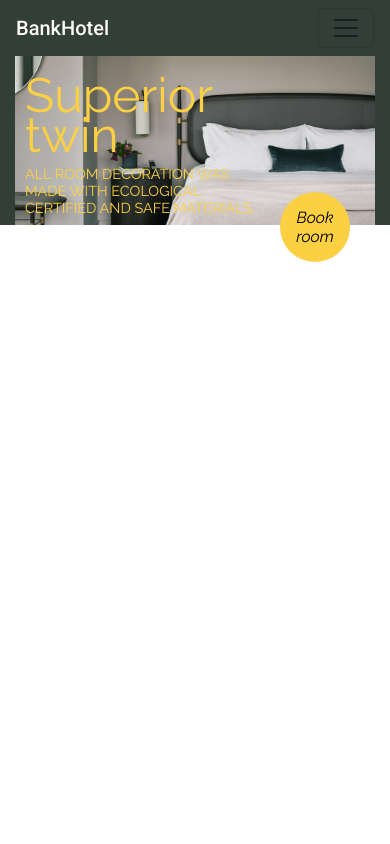
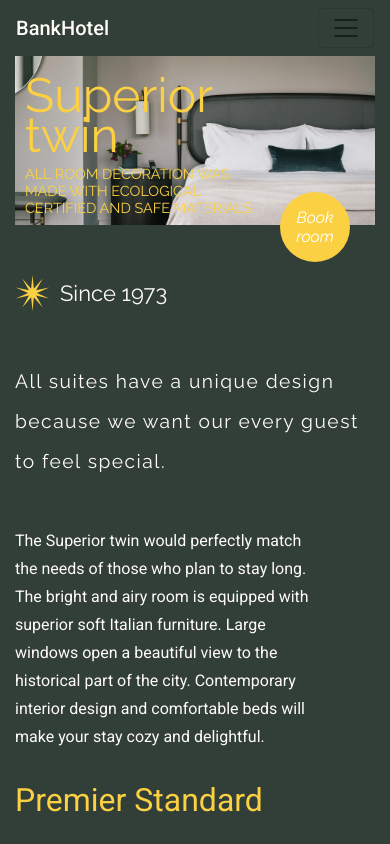
Before and after one commit to Yaroslavvvvvvvv/bank_hotel_vue, a Vue app: page / in a window 390 px wide. Shown: the top 844 px of the page. Built offline with nearby package versions, Linux system fonts and the light colour scheme.

Commit message:
add second_section, mobile adaptation

```diff
--- a/src/App.vue
+++ b/src/App.vue
@@ -2,16 +2,18 @@
   <div>
     <my-header/>
     <first-section/>
+    <second-section/>
   </div>
 </template>
 
 <script>
 import MyHeader from "@/components/MyHeader.vue";
 import FirstSection from "@/components/FirstSection.vue";
+import SecondSection from "@/components/SecondSection.vue";
 
 export default {
   name: "App",
-  components: {FirstSection, MyHeader}
+  components: {SecondSection, FirstSection, MyHeader}
 }
 </script>
 
--- a/src/assets/styles/first_section.scss
+++ b/src/assets/styles/first_section.scss
@@ -34,7 +34,7 @@
     border-radius: 50%;
     border: none;
     background: $yellow;
-    color: black;
+    color: white;
     font-family: 'Raleway', sans-serif;
     font-style: italic;
     font-size: 1rem;
--- /dev/null
+++ b/src/assets/styles/second_section.scss
@@ -0,0 +1,88 @@
+@import "./variables";
+
+.second_section {
+  background: $background;
+  padding-top: 50px;
+
+  .star {
+    margin-left: 10px;
+    color: $menu;
+    font-family: 'Raleway', sans-serif;
+    font-size: 1.375rem;
+    font-style: normal;
+    font-weight: 400;
+    line-height: normal;
+    text-transform: capitalize;
+  }
+
+  h2 {
+    margin-top: 90px;
+    color: $menu;
+    font-family: 'Raleway', sans-serif;
+    font-size: 2.0625rem;
+    font-style: normal;
+    font-weight: 400;
+    line-height: 40px;
+    letter-spacing: 1.5px;
+  }
+
+  h3 {
+    margin-top: 120px;
+    color: $yellow;
+    font-family: 'Roboto', sans-serif;
+    font-size: 2rem;
+    font-style: normal;
+    font-weight: 400;
+    line-height: normal;
+    text-transform: capitalize;
+  }
+
+  p {
+    margin-left: auto;
+    margin-top: 130px;
+    color: $menu;
+    font-family: 'Roboto', sans-serif;
+    font-size: 1rem;
+    font-style: normal;
+    font-weight: 400;
+    line-height: 28px;
+  }
+  .second_image {
+    margin-top: 50px;
+  }
+  @media (max-width: 1199.98px) {
+    h2 {
+      font-size: 1.6rem;
+    }
+  }
+  @media (max-width: 991.98px) {
+    h2 {
+      font-size: 1.1rem;
+    }
+  }
+  @media (max-width: 767.98px) {
+    h2 {
+      margin-top: 50px;
+      font-size: 1.9rem;
+    }
+    h3 {
+      margin-top: 300px;
+    }
+    p {
+      margin-top: -300px;
+    }
+  }
+  @media (max-width: 575.98px) {
+    h2 {
+      font-size: 1.2rem;
+    }
+    h3 {
+
+    }
+    p {
+      margin-right: auto;
+      margin-left: 0;
+    }
+  }
+
+}
--- /dev/null
+++ b/src/components/SecondSection.vue
@@ -0,0 +1,40 @@
+<template>
+  <section class="second_section">
+    <div class="container">
+      <div class="row">
+        <div class="col-lg-6 col-md-6 col-sm-12">
+          <div class="d-flex align-items-center">
+            <img src="../assets/img/second_section/star.svg" alt="star" class="mw-100">
+            <span class="star">since 1973</span>
+          </div>
+          <h2>All suites have a unique design<br>because we want our every guest<br>to feel special.</h2>
+          <h3>Premier Standard</h3>
+        </div>
+        <div class="col-lg-6 col-md-6 col-sm-12 d-flex">
+          <p>The Superior twin would perfectly match<br>
+            the needs of those who plan to stay long.<br>
+            The bright and airy room is equipped with<br>
+            superior soft Italian furniture. Large<br>
+            windows open a beautiful view to the<br>
+            historical part of the city. Contemporary<br>
+            interior design and comfortable beds will<br>
+            make your stay cozy and delightful.</p>
+        </div>
+        <div class="second_image">
+          <img src="../assets/img/second_section/second_room.png" alt="room" class="mw-100">
+        </div>
+      </div>
+    </div>
+  </section>
+</template>
+
+<script>
+export default {
+  name: "SecondSection"
+}
+</script>
+
+<style scoped lang="scss">
+@import "src/assets/styles/second_section";
+
+</style>
```
Also changed, not shown: src/assets/img/second_section/second_room.png (added), src/assets/img/second_section/star.svg (added).
